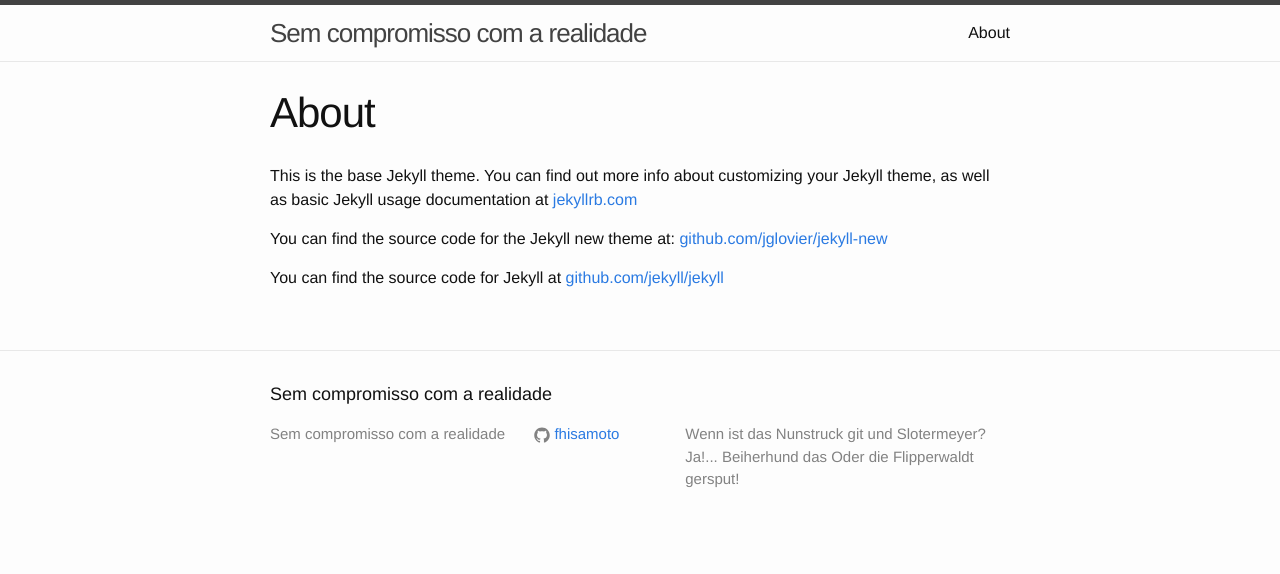
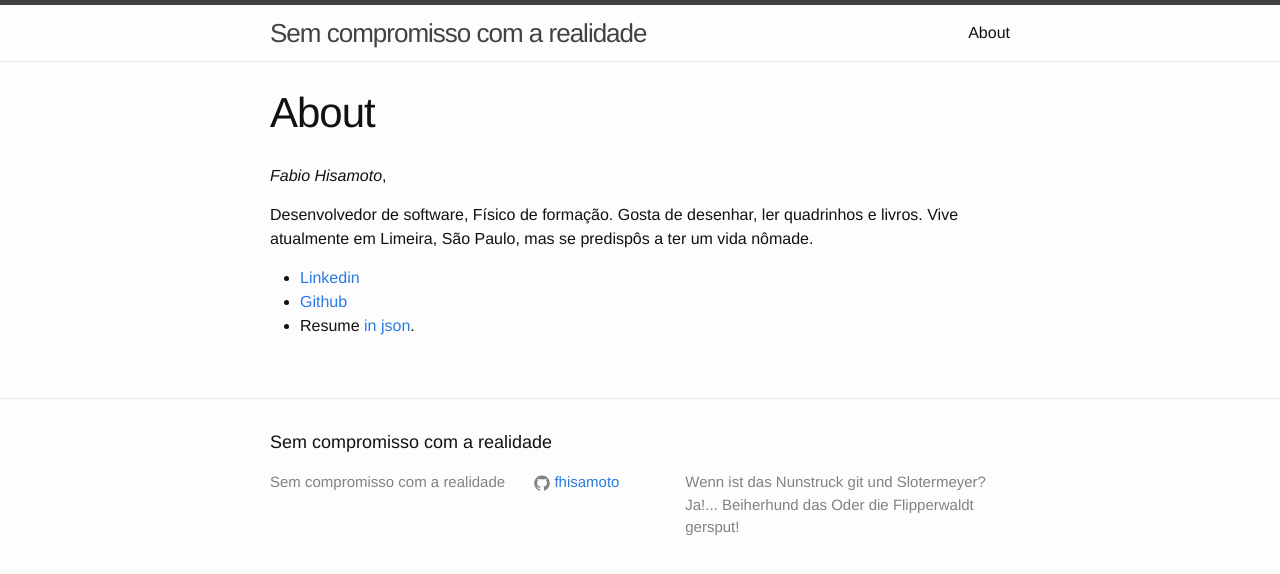
Before and after one commit to fhisamoto/kuririn, a Jekyll site: the page built from about.md, in a window 1280 px wide. Shown: the top 574 px of the page. Built offline with Jekyll 4.4.1, drawn with Linux system fonts in a browser that asks for light colours; nearby versions of some CDN libraries.

Commit message:
Updates about.

```diff
--- a/about.md
+++ b/about.md
@@ -4,8 +4,10 @@
 permalink: /about/
 ---
 
-This is the base Jekyll theme. You can find out more info about customizing your Jekyll theme, as well as basic Jekyll usage documentation at [jekyllrb.com](http://jekyllrb.com/)
+*Fabio Hisamoto*,
 
-You can find the source code for the Jekyll new theme at: [github.com/jglovier/jekyll-new](https://github.com/jglovier/jekyll-new)
+Desenvolvedor de software, Físico de formação. Gosta de desenhar, ler quadrinhos e livros. Vive atualmente em Limeira, São Paulo, mas se predispôs a ter um vida nômade.
 
-You can find the source code for Jekyll at [github.com/jekyll/jekyll](https://github.com/jekyll/jekyll)
+- [Linkedin](https://www.linkedin.com/in/fhisamoto)
+- [Github](https://github.com/fhisamoto)
+- Resume [in json](/cv.json).
```
